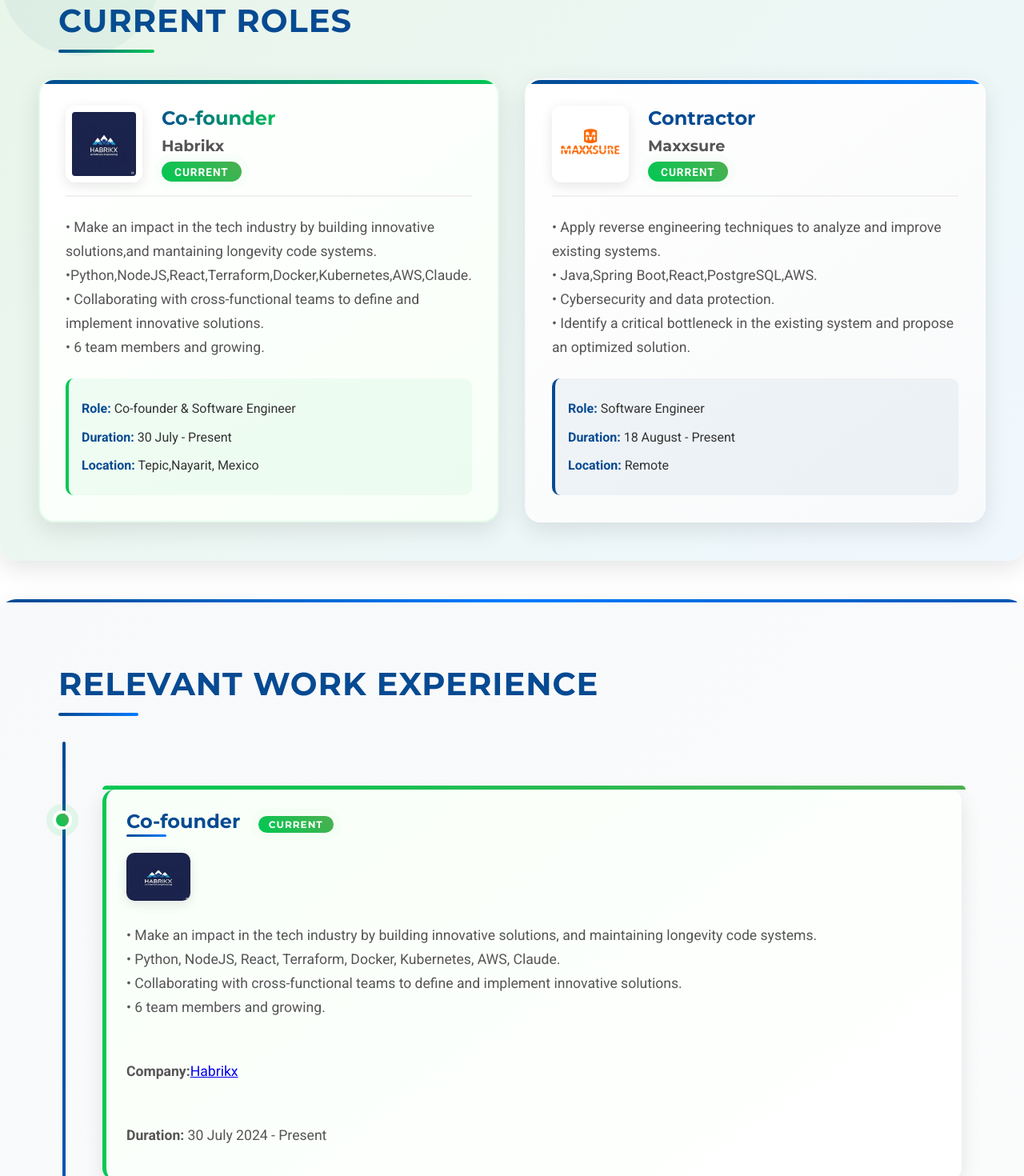
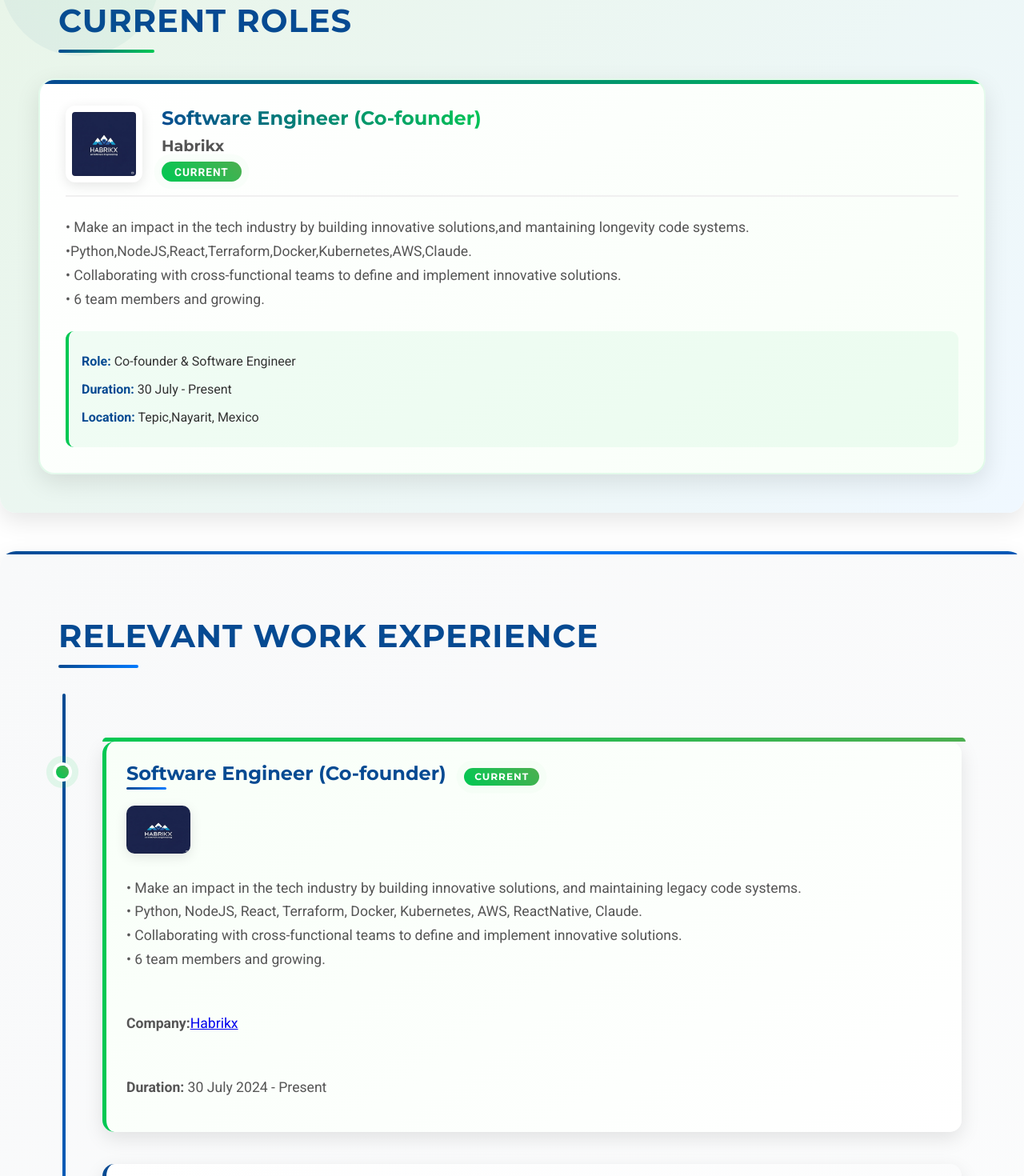
Before and after one commit to PaulOchoa952/portfolio, an Angular app: page / in a window 1280 px wide. Shown: the part 2120-3590 px from the top of the page at 80% size. Built offline with nearby package versions, Linux system fonts and the light colour scheme.

Commit message:
update roles

```diff
--- a/src/app/home/home.component.html
+++ b/src/app/home/home.component.html
@@ -99,7 +99,7 @@
             <div class="role-header">
                 <img src="../assets/images/habrix-logo.jpg" alt="Habrikx Logo" class="role-logo">
                 <div class="role-info">
-                    <h3>Co-founder</h3>
+                    <h3>Software Engineer (Co-founder)</h3>
                     <h4>Habrikx</h4>
                     <span class="role-status current">Current</span>
                 </div>
@@ -123,6 +123,7 @@
             </div>
         </div>
 
+        <!-- Temporarily commented out Maxxsure role
         <div class="role-card">
             <div class="role-header">
                 <img src="../assets/images/logo.webp" alt="Maxxsure Logo" class="role-logo">
@@ -134,7 +135,7 @@
             </div>
             <div class="role-content">
                 <p>
-                    <!-- Add your Maxxsure contractor responsibilities here -->
+                    [Maxxsure contractor responsibilities]
                     • Apply reverse engineering techniques to analyze and improve existing systems.
                     <br>
                     • Java,Spring Boot,React,PostgreSQL,AWS.
@@ -150,6 +151,7 @@
                 </div>
             </div>
         </div>
+        -->
     </div>
 </section>
 
@@ -158,12 +160,12 @@
     <div class="timeline">
         <div class="timeline-item current-role">
             <div class="timeline-content current">
-                <h3>Co-founder <span class="current-badge">Current</span></h3>
+                <h3>Software Engineer (Co-founder) <span class="current-badge">Current</span></h3>
                 <img src="../assets/images/habrix-logo.jpg" alt="Habrikx Logo" class="company-logo">
                 <p>
-                    • Make an impact in the tech industry by building innovative solutions, and maintaining longevity code systems.
+                    • Make an impact in the tech industry by building innovative solutions, and maintaining legacy code systems.
                     <br>
-                    • Python, NodeJS, React, Terraform, Docker, Kubernetes, AWS, Claude.
+                    • Python, NodeJS, React, Terraform, Docker, Kubernetes, AWS, ReactNative, Claude.
                     <br>
                     • Collaborating with cross-functional teams to define and implement innovative solutions.
                     <br>
@@ -175,6 +177,7 @@
                 <p><strong>Duration:</strong> 30 July 2024 - Present</p>
             </div>
         </div>
+        <!-- Temporarily commented out Maxxsure role
         <div class="timeline-item current-role">
             <div class="timeline-content current">
                 <h3>Software Engineer (Contractor) <span class="current-badge">Current</span></h3>
@@ -193,7 +196,7 @@
                 <br>
                 <p><strong>Duration:</strong> 18 August 2024 - Present</p>
             </div>
-        </div>
+        </div>-->
         <div class="timeline-item">
             <div class="timeline-content">
                 <h3>Software Engineer</h3>
```
